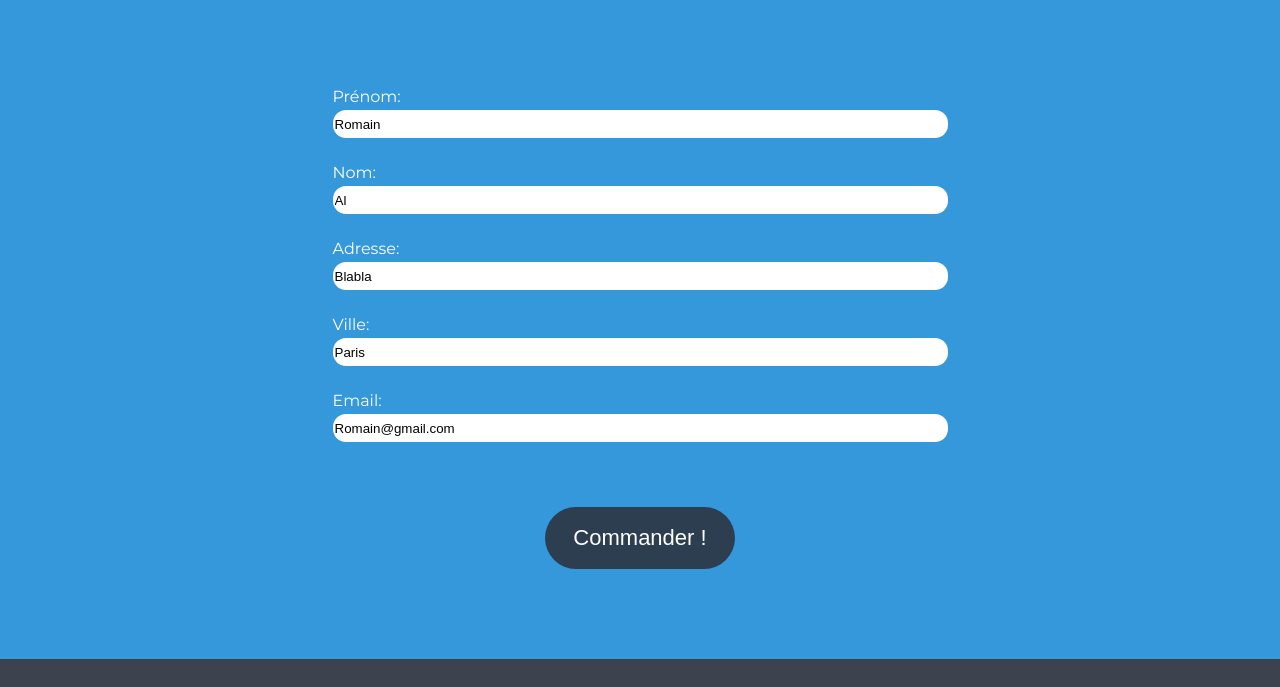
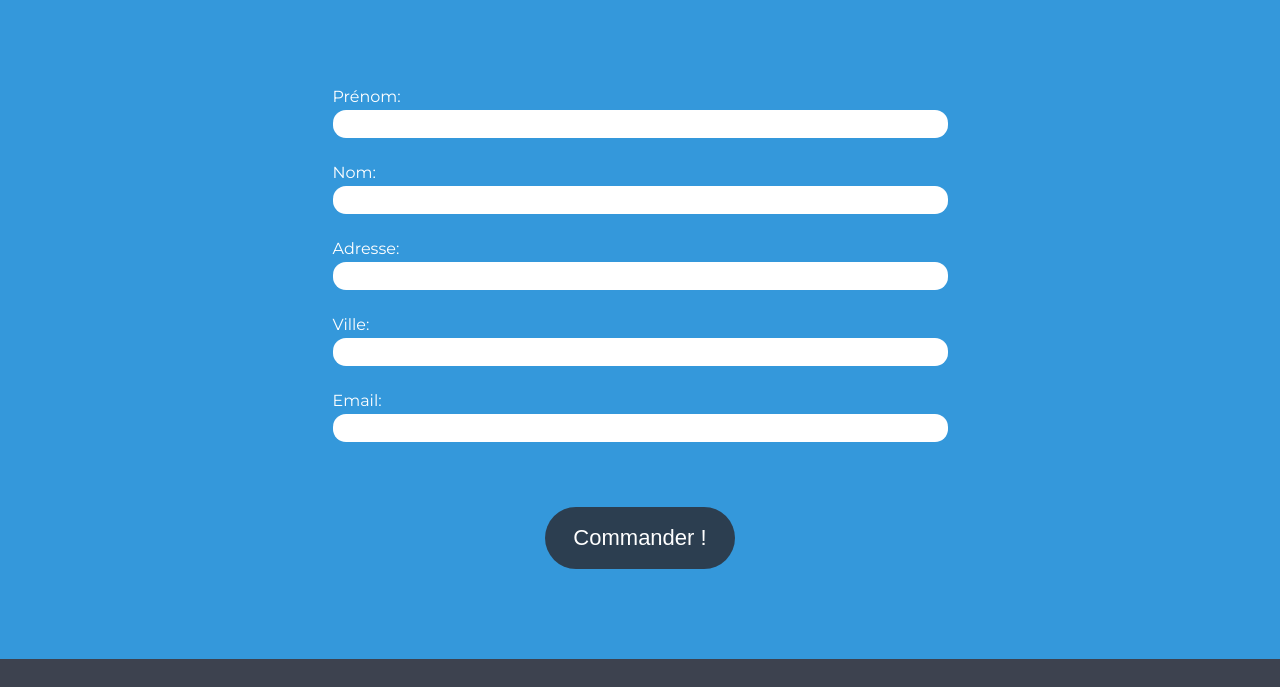
Before and after one commit to RomainAl/RomainAllard_5_12102021, a website: page front/html/cart.html in a window 1280 px wide. Shown: the part 1094-1781 px from the top of the page. Drawn offline with Linux system fonts and the light colour scheme.

Commit message:
Suppression du formulaitre auto-rempli

```diff
--- a/front/html/cart.html
+++ b/front/html/cart.html
@@ -76,27 +76,27 @@
               <form method="get" class="cart__order__form" id="form">
                 <div class="cart__order__form__question">
                   <label for="firstName">Prénom: </label>
-                  <input type="text" name="firstName" id="firstName" value="Romain" required>
+                  <input type="text" name="firstName" id="firstName" required>
                   <p id="firstNameErrorMsg"><!-- ci est un message d'erreur --></p>
                 </div>
                 <div class="cart__order__form__question">
                   <label for="lastName">Nom: </label>
-                  <input type="text" name="lastName" id="lastName" value="Al" required>
+                  <input type="text" name="lastName" id="lastName" required>
                   <p id="lastNameErrorMsg"></p>
                 </div>
                 <div class="cart__order__form__question">
                   <label for="address">Adresse: </label>
-                  <input type="text" name="address" id="address" value="Blabla" required>
+                  <input type="text" name="address" id="address" required>
                   <p id="addressErrorMsg"></p>
                 </div>
                 <div class="cart__order__form__question">
                   <label for="city">Ville: </label>
-                  <input type="text" name="city" id="city" value="Paris" required>
+                  <input type="text" name="city" id="city" required>
                   <p id="cityErrorMsg"></p>
                 </div>
                 <div class="cart__order__form__question">
                   <label for="email">Email: </label>
-                  <input type="email" name="email" id="email" value="Romain@gmail.com" required>
+                  <input type="email" name="email" id="email" required>
                   <p id="emailErrorMsg"></p>
                 </div>
                 <div class="cart__order__form__submit">
```
